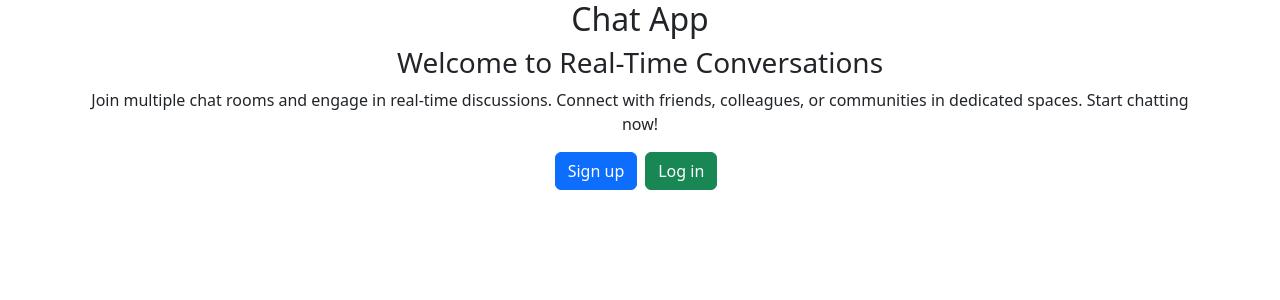
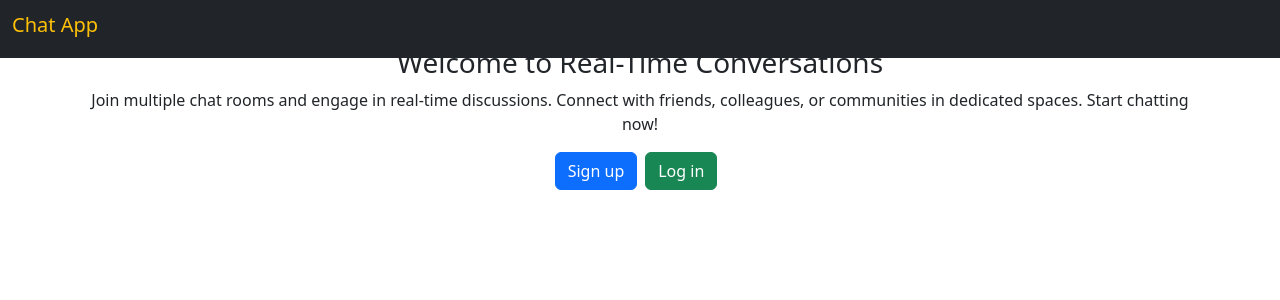
Before and after one commit to Mohit-d13/REAL-TIME-CHAT-SERVER, a Django app: template Chat_app/core/templates/core/index.html in a window 1280 px wide. Shown: the top 300 px of the page. Run offline with Django 3.2, Linux system fonts and the light colour scheme; the template is opened without the code that fills it, so the values that code supplies are empty.

Commit message:
Parent page for all pages

```diff
--- a/Chat_app/core/templates/core/base.html
+++ b/Chat_app/core/templates/core/base.html
@@ -10,9 +10,9 @@
     <link href="{% static 'css/style.css' %}" rel="stylesheet">
   </head>
   <body>
-    <nav class="navbar navbar-expand-lg navbar-dark fixed-top">
+    <nav class="navbar navbar-expand-lg navbar-dark bg-dark fixed-top">
         <div class="container-fluid">
-          <a class="navbar-brand h1" href="{% url 'core:index' %}">Chat App</a>
+          <a class="navbar-brand link-warning h1" href="{% url 'core:index' %}">Chat App</a>
           <button class="navbar-toggler" type="button" data-bs-toggle="collapse" data-bs-target="#navbarNavDropdown" aria-controls="navbarNavDropdown" aria-expanded="false" aria-label="Toggle navigation">
             <span class="navbar-toggler-icon"></span>
           </button>
```
